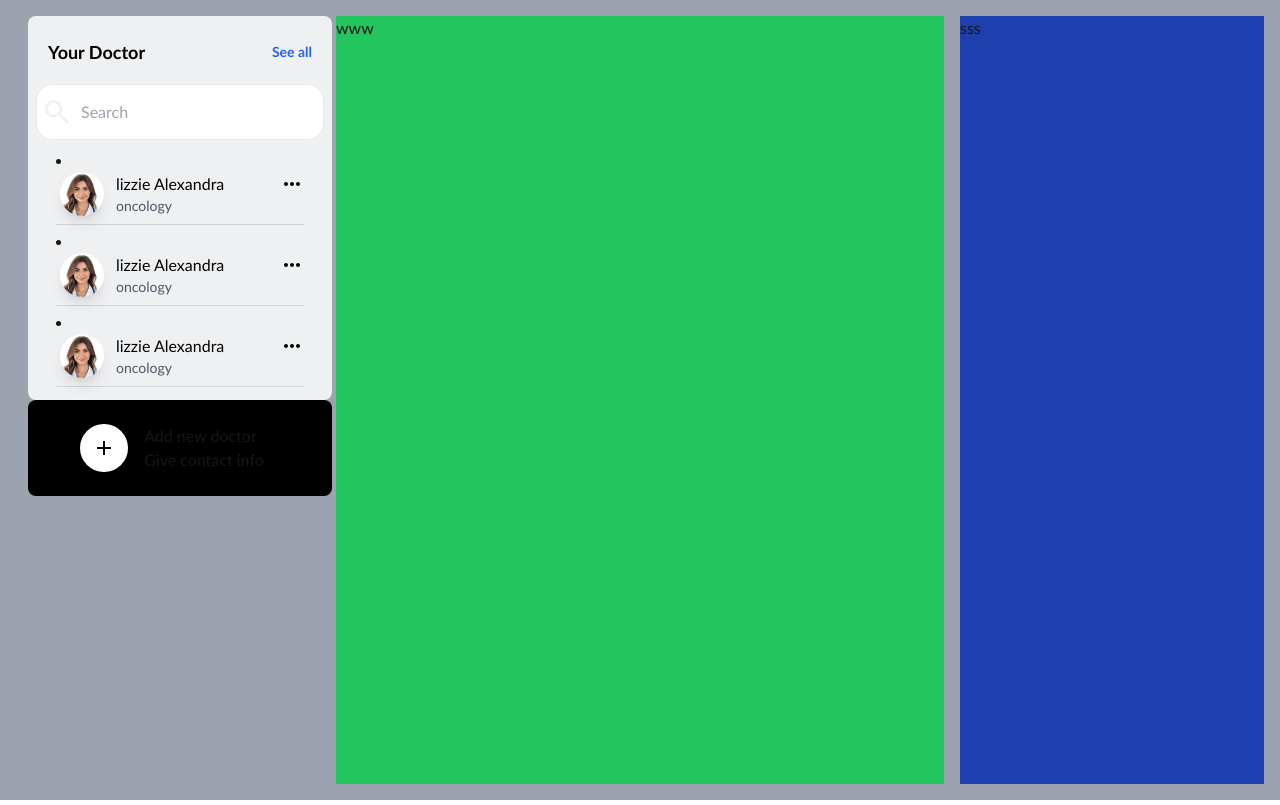
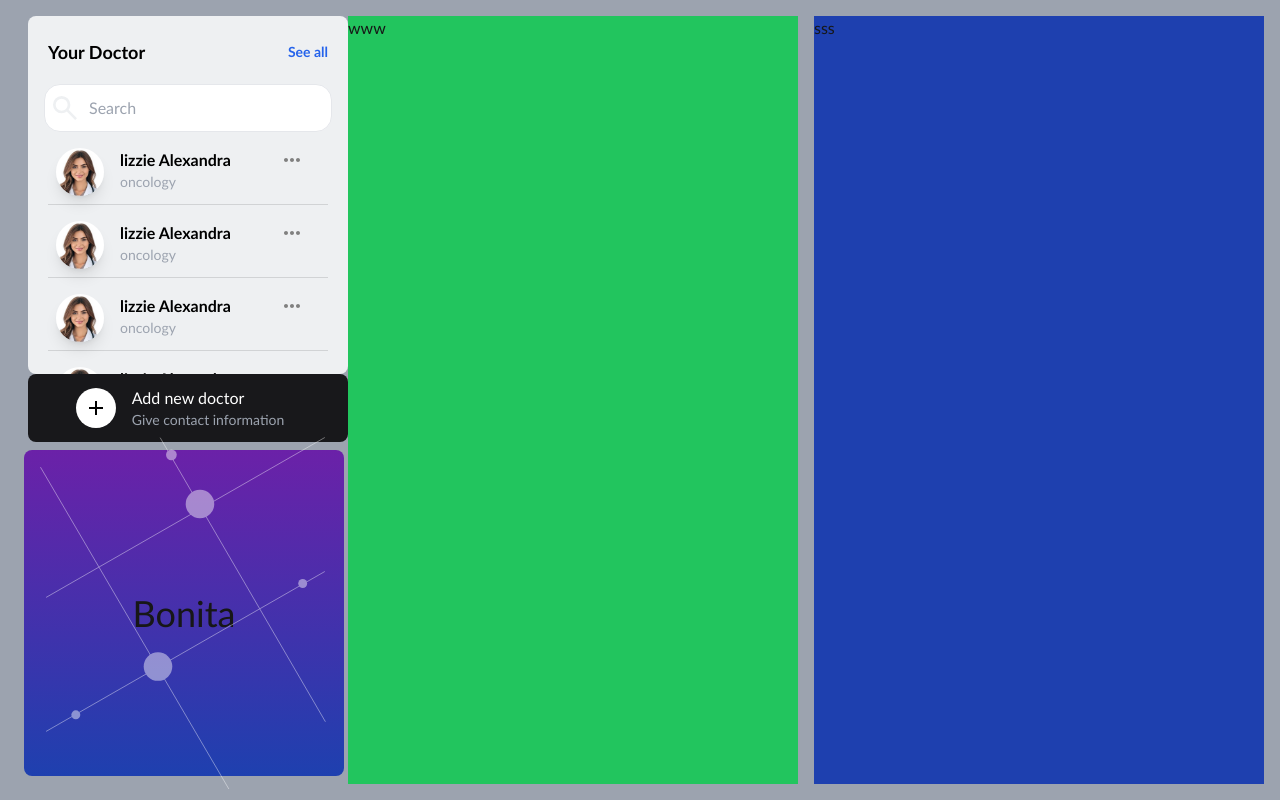
Before and after one commit to AlirezaAkbarpour/bonita, a Next.js app: page / in a window 1280 px wide. Built offline with nearby package versions, Linux system fonts and the light colour scheme.

Commit message:
working on banner

```diff
--- a/app/page.tsx
+++ b/app/page.tsx
@@ -3,25 +3,43 @@ import Add from "@mui/icons-material/Add";
 
 export default function Home() {
   return (
-    <div className="w-full h-screen bg-gray-400 flex px-2 py-4 max-md:flex-col max-md:h-full">
-      <div className="flex-1 max-md:flex-auto w-56 mx-2 flex flex-col">
+    <main className="w-full h-screen bg-gray-400 flex px-2 py-4 max-md:flex-col max-md:h-full">
+      <aside className="w-1/4 max-md:flex-auto mx-2 flex flex-col">
         <DoctorListComponent/>
-        <div className="w-full h-24 bg-black mx-3 rounded-lg flex justify-center items-center px-8">
-                <div className="w-12 h-12 bg-white rounded-full flex justify-center items-center p-2">
-                  <Add sx={{color:'black'}}/>
+        <div className="w-80 h-20 bg-zinc-900 mx-3 rounded-lg flex justify-center items-center px-8">
+                <div className="w-10 h-10 bg-white rounded-full flex justify-center items-center p-2">
+                  <Add sx={{color:'black'}} fontSize="medium"/>
                 </div>
                 <div className="mx-4">
-                        <div className="">Add new doctor</div>
-                        <div>Give contact info</div>
+                        <div className="text-white text-base font-normal">Add new doctor</div>
+                        <div className="text-gray-400 text-sm font-normal">Give contact information</div>
                 </div>
         </div>
-      </div>
-      <div className="flex-2 max-md:flex-auto mx-2 bg-green-500">
+        <div className="w-80 h-96 m-2 rounded-lg flex justify-center items-center bg-gradient-to-t from-blue-800 to-purple-800">
+            <span className="text-4xl">Bonita</span>
+            <svg height="384" width="320" xmlns="http://www.w3.org/2000/svg"
+               className="z-50 absolute p-4 opacity-45"
+            >
+              <svg width="286" height="360" viewBox="0 0 320 403" fill="none" xmlns="http://www.w3.org/2000/svg">
+                 <line x1="134.432" y1="0.748572" x2="319.432" y2="318.749" stroke="white"/>
+                 <line x1="0.431507" y1="33.7474" x2="216.432" y2="402.747" stroke="white"/>
+                 <line x1="6.75118" y1="179.566" x2="318.751" y2="0.566312" stroke="white"/>
+                 <line x1="6.75118" y1="329.566" x2="318.751" y2="150.566" stroke="white"/>
+                 <circle cx="132" cy="257" r="16" fill="white"/>
+                 <circle cx="179" cy="75" r="16" fill="white"/>
+                 <circle cx="147" cy="20" r="6" fill="white"/>
+                 <circle cx="294" cy="164" r="5" fill="white"/>
+                 <circle cx="40" cy="311" r="5" fill="white"/>
+              </svg>
+            </svg>
+        </div>
+      </aside>
+      <aside className="w-1/2 max-md:flex-auto mx-2 bg-green-500">
          www
-      </div>
-      <div className="flex-1 max-md:flex-auto mx-2 bg-blue-800">
+      </aside>
+      <aside className="w-1/2 max-md:flex-auto mx-2 bg-blue-800">
         sss
-      </div>
-    </div>
+      </aside>
+    </main>
   );
 }
--- a/components/ListItem.tsx
+++ b/components/ListItem.tsx
@@ -5,24 +5,22 @@ import { Divider } from '@mui/material'
 export default function ListItem() {
   return (
     <>
-    <li className="w-auto mt-1">
-                  <div className="w-full flex justify-between mb-1">
+    <li className="w-full my-2">
+                  <div className="w-full flex justify-between py-2">
                       <div className="flex">
                         <Image src='/statics/images/photo.jpg' width={48} height={48} alt="Doctor Picture"
-                             className="w-11 h-11 rounded-full mx-1 shadow-lg"
+                             className="w-12 h-12 rounded-full mx-2 shadow-lg"
                         />
                         <div className="px-2">
-                          <div className="text-base text-black font-normal">lizzie Alexandra</div>
-                          <div className="text-sm text-gray-600 font-normal">oncology</div>
+                          <div className="text-base text-black font-bold">lizzie Alexandra</div>
+                          <div className="text-sm text-gray-400 font-normal">oncology</div>
                         </div>
                       </div>
-                      <div className="w-6 h-6 flex items-start">
-                        <MoreHoriz sx={{color:"black"}}/>
+                      <div className="w-6 h-6 mr-6 flex items-start">
+                        <MoreHoriz sx={{color:"gray"}}/>
                       </div>
                   </div>
-                  <div className='w-full mt-2'>
-                    <Divider orientation="horizontal" variant="fullWidth" />
-                  </div>
+                    <Divider orientation="horizontal" className='mt-1' sx={{color:'gray'}} variant="fullWidth" />
           </li>
     </>
   )
--- a/components/doctorListComponent.tsx
+++ b/components/doctorListComponent.tsx
@@ -4,7 +4,7 @@ import ListItem from "./ListItem";
 
 export default function DoctorListComponent() {
   return (
-    <div className="w-full h-96 bg-manual_gray px-1 py-1 mx-3 rounded-lg overflow-hidden">
+    <div className="w-80 bg-manual_gray px-1 py-1 mx-3 rounded-lg overflow-hidden">
         <div className="flex flex-row w-full px-4 h-16 items-center justify-between">
             <div className="text-black text-lg font-semibold">Your Doctor</div>
             <div className="text-blue-600 text-sm font-semibold">
@@ -12,19 +12,19 @@ export default function DoctorListComponent() {
             </div>
         </div>
         <div className="w-full flex justify-center ">
-          <div className="w-72 mx-5 h-14 px-1 bg-white
+          <div className="w-72 mx-5 h-12 px-1 bg-white
             rounded-2xl flex justify-between items-center border border-gray-200">
             <SearchIcon/>
             <input className="w-64 mx-2 focus:outline-none focus:ring-0 text-gray-600" placeholder="Search">
             </input>
           </div>
         </div>
-        <div className="w-auto h-86 px-6 py-1">
+        <ul className="w-full h-full px-4">
           <ListItem/>
           <ListItem/>
           <ListItem/>
           <ListItem/>
-        </div>
+        </ul>
     </div>
   )
 }
--- a/tailwind.config.ts
+++ b/tailwind.config.ts
@@ -10,6 +10,7 @@ const config: Config = {
     extend: {
       flex:{
         '2':'2 2 0%',
+        '2/3':'2/3 1 0%'
       },
       colors: {
         background: "var(--background)",
```
